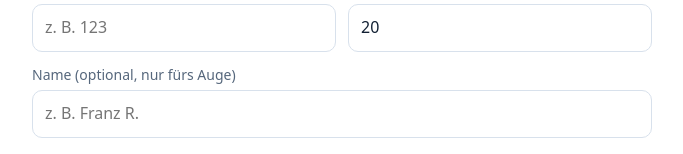
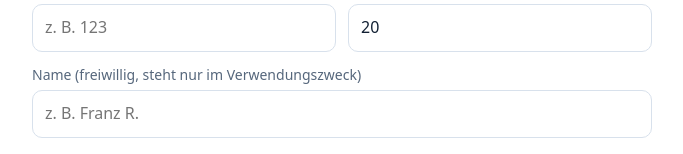
Before and after one commit to roehrerfranz97/eesy-tap-datenschutz, a plain HTML site: page aufladen.html in a window 1280 px wide. Shown: the part 755-909 px from the top of the page, without its empty margins (298-981 px from the left). Drawn offline with nearby package versions, Linux system fonts and the light colour scheme.

Commit message:
Pages from kmlkatastrophe handy_nfc/datenschutz: tester, aufladen, privacy, icon

```diff
--- a/aufladen.html
+++ b/aufladen.html
@@ -67,7 +67,7 @@ footer { margin-top: 36px; padding-top: 12px; border-top: 1px solid var(--line);
     <div><label for="id">Deine ID</label><input id="id" inputmode="numeric" autocomplete="off" placeholder="z. B. 123"></div>
     <div><label for="amount">Betrag in €</label><input id="amount" inputmode="decimal" value="20"></div>
   </div>
-  <label for="name">Name (optional, nur fürs Auge)</label>
+  <label for="name">Name (freiwillig, steht nur im Verwendungszweck)</label>
   <input id="name" autocomplete="off" placeholder="z. B. Franz R.">
 
   <div id="out" hidden>
```
